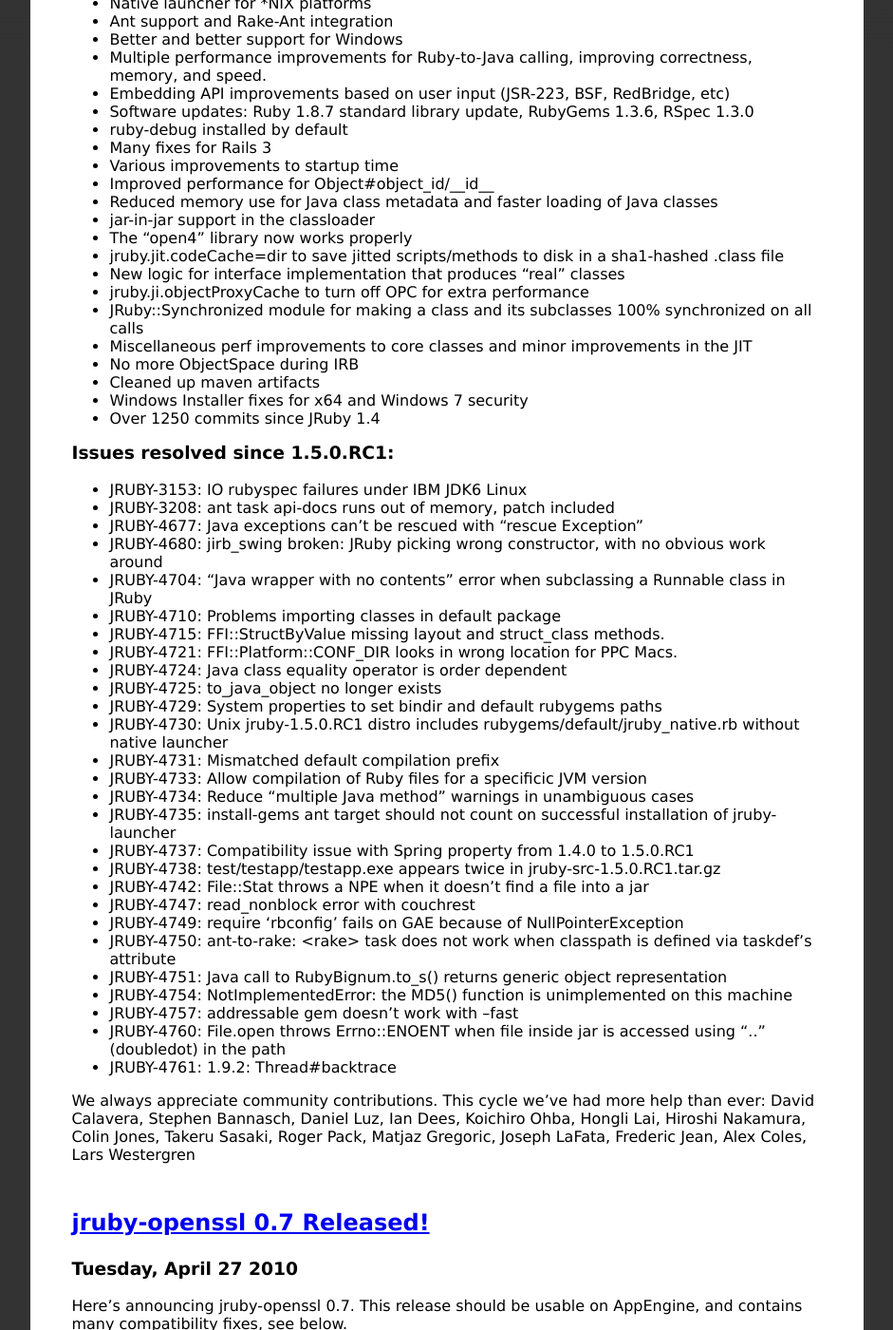
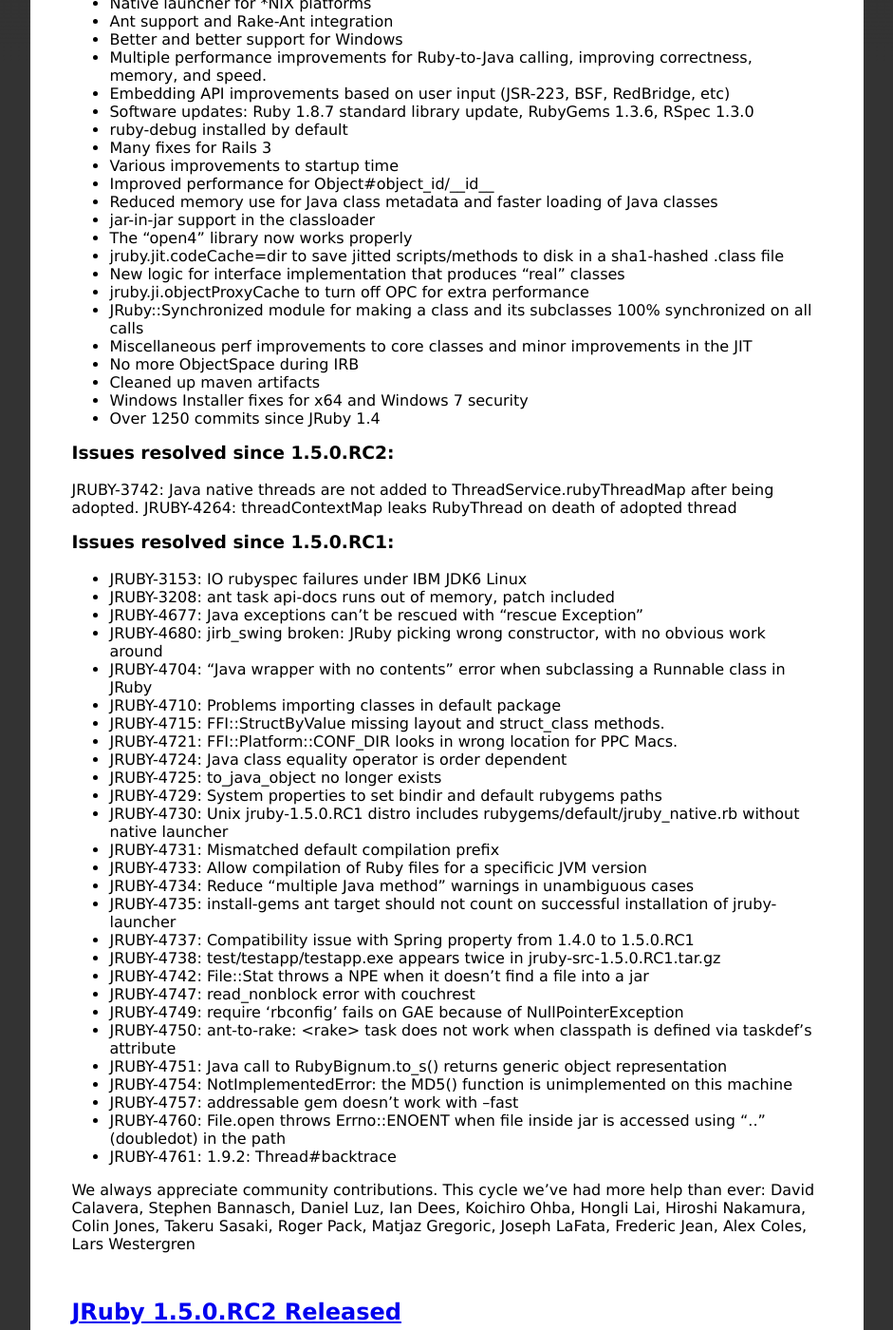
Before and after one commit to towynlin/jruby.github.com, a Jekyll site: the page built from www/news.html, in a window 1280 px wide and 1400 px high, scrolled down 634 px. Shown: the whole window at 95% size, without its empty margins (173-1114 px from the left). Built offline with Jekyll 4.4.1, drawn with Linux system fonts in a browser that asks for light colours; Markdown is read by kramdown in place of the engine named in the settings; some of the changed text lies outside the part shown.

Commit message:
Update for 1.5.0.RC3

```diff
--- a/_config.yml
+++ b/_config.yml
@@ -13,13 +13,13 @@
   png_url:    /images/latex
 # JRuby-specific info here; goes into the "site" jekyll variable
 release:
-  url: /2010/04/28/jruby-1-5-0-RC2
-  version: 1.5.0.RC2
-  tar: http://jruby.org.s3.amazonaws.com/downloads/1.5.0.RC2/jruby-bin-1.5.0.RC2.tar.gz
-  zip: http://jruby.org.s3.amazonaws.com/downloads/1.5.0.RC2/jruby-bin-1.5.0.RC2.zip
-  exe: http://jruby.org.s3.amazonaws.com/downloads/1.5.0.RC2/jruby_windows_1_5_0_RC2.exe
-  exe64: http://jruby.org.s3.amazonaws.com/downloads/1.5.0.RC2/jruby_windows_x64_1_5_0_RC2.exe
-  exejre: http://jruby.org.s3.amazonaws.com/downloads/1.5.0.RC2/jruby_windowsjre_1_5_0_RC2.exe
+  url: /2010/05/04/jruby-1-5-0-RC3
+  version: 1.5.0.RC3
+  tar: http://jruby.org.s3.amazonaws.com/downloads/1.5.0.RC3/jruby-bin-1.5.0.RC3.tar.gz
+  zip: http://jruby.org.s3.amazonaws.com/downloads/1.5.0.RC3/jruby-bin-1.5.0.RC3.zip
+  exe: http://jruby.org.s3.amazonaws.com/downloads/1.5.0.RC3/jruby_windows_1_5_0_RC3.exe
+  exe64: http://jruby.org.s3.amazonaws.com/downloads/1.5.0.RC3/jruby_windows_x64_1_5_0_RC3.exe
+  exejre: http://jruby.org.s3.amazonaws.com/downloads/1.5.0.RC3/jruby_windowsjre_1_5_0_RC3.exe
 urls:
   s3: http://jruby.org.s3.amazonaws.com/downloads
   jira: http://jira.codehaus.org/browse/JRUBY
--- /dev/null
+++ b/www/_posts/2010-05-04-jruby-1-5-0-RC3.markdown
@@ -0,0 +1,75 @@
+---
+layout: post
+title: JRuby 1.5.0.RC3 Released
+---
+The JRuby community is pleased to announce the release of JRuby 1.5.0.RC3
+
+- Homepage: [http://www.jruby.org/](http://www.jruby.org/)
+- Download: [http://www.jruby.org/download](http://www.jruby.org/download)
+
+This development cycle has been our longest cycle yet (nearly 5 months), but it also has the most fixes.  It also includes many new notable features (see below).  Most of our bug fixes have been more of what we consider fine-tuning, since we keep getting into smaller corner-cases of compatibility for individual Ruby methods.  In that sense, we expect if you had a good experience with JRuby 1.4.0 then 1.5.0.RC3 will be a no-brainer upgrade.  If you haven't tried JRuby in a while with your application, then please give us another try.  Odds are whatever issue you were having before no longer exists!  And we would really like help making sure JRuby 1.5.0 final is a solid release...so please try and report back with any problems.
+
+### 1.5.0 Highlights:
+
+- New native access framework designed for performance and better FFI support
+- Native launcher for \*NIX platforms
+- Ant support and Rake-Ant integration
+- Better and better support for Windows
+- Multiple performance improvements for Ruby-to-Java calling, improving correctness, memory, and speed.
+- Embedding API improvements based on user input (JSR-223, BSF, RedBridge, etc)
+- Software updates: Ruby 1.8.7 standard library update, RubyGems 1.3.6, RSpec 1.3.0
+- ruby-debug installed by default
+- Many fixes for Rails 3
+- Various improvements to startup time
+- Improved performance for Object#object\_id/\_\_id\_\_
+- Reduced memory use for Java class metadata and faster loading of Java classes
+- jar-in-jar support in the classloader
+- The "open4" library now works properly
+- jruby.jit.codeCache=dir to save jitted scripts/methods to disk in a sha1-hashed .class file
+- New logic for interface implementation that produces "real" classes
+- jruby.ji.objectProxyCache to turn off OPC for extra performance
+- JRuby::Synchronized module for making a class and its subclasses 100% synchronized on all calls
+- Miscellaneous perf improvements to core classes and minor improvements in the JIT
+- No more ObjectSpace during IRB
+- Cleaned up maven artifacts
+- Windows Installer fixes for x64 and Windows 7 security
+- Over 1250 commits since JRuby 1.4
+
+### Issues resolved since 1.5.0.RC2:
+
+JRUBY-3742: Java native threads are not added to ThreadService.rubyThreadMap after being adopted.
+JRUBY-4264: threadContextMap leaks RubyThread on death of adopted thread
+
+
+### Issues resolved since 1.5.0.RC1:
+
+- JRUBY-3153: IO rubyspec failures under IBM JDK6 Linux
+- JRUBY-3208: ant task api-docs runs out of memory, patch included
+- JRUBY-4677: Java exceptions can't be rescued with "rescue Exception"
+- JRUBY-4680: jirb_swing broken: JRuby picking wrong constructor, with no obvious work around
+- JRUBY-4704: "Java wrapper with no contents" error when subclassing a Runnable class in JRuby
+- JRUBY-4710: Problems importing classes in default package
+- JRUBY-4715: FFI::StructByValue missing layout and struct_class methods.
+- JRUBY-4721: FFI::Platform::CONF_DIR looks in wrong location for PPC Macs.
+- JRUBY-4724: Java class equality operator is order dependent
+- JRUBY-4725: to_java_object no longer exists
+- JRUBY-4729: System properties to set bindir and default rubygems paths
+- JRUBY-4730: Unix jruby-1.5.0.RC1 distro includes rubygems/default/jruby_native.rb without native launcher
+- JRUBY-4731: Mismatched default compilation prefix
+- JRUBY-4733: Allow compilation of Ruby files for a specificic JVM version
+- JRUBY-4734: Reduce "multiple Java method" warnings in unambiguous cases
+- JRUBY-4735: install-gems ant target should not count on successful installation of jruby-launcher
+- JRUBY-4737: Compatibility issue with Spring property from 1.4.0 to 1.5.0.RC1
+- JRUBY-4738: test/testapp/testapp.exe appears twice in jruby-src-1.5.0.RC1.tar.gz
+- JRUBY-4742: File::Stat throws a NPE when it doesn't find a file into a jar
+- JRUBY-4747: read_nonblock error with couchrest
+- JRUBY-4749: require 'rbconfig' fails on GAE because of NullPointerException
+- JRUBY-4750: ant-to-rake: &lt;rake&gt; task does not work when classpath is defined via taskdef's attribute
+- JRUBY-4751: Java call to RubyBignum.to_s() returns generic object representation
+- JRUBY-4754: NotImplementedError: the MD5() function is unimplemented on this machine
+- JRUBY-4757: addressable gem doesn't work with --fast
+- JRUBY-4760: File.open throws Errno::ENOENT when file inside jar is accessed using ".." (doubledot) in the path
+- JRUBY-4761: 1.9.2: Thread#backtrace
+
+We always appreciate community contributions. This cycle we've had more help than ever: David Calavera, Stephen Bannasch, Daniel Luz, Ian Dees, Koichiro Ohba,
+Hongli Lai, Hiroshi Nakamura, Colin Jones, Takeru Sasaki, Roger Pack, Matjaz Gregoric, Joseph LaFata, Frederic Jean, Alex Coles, Lars Westergren
```
Also changed, not shown: www/download.html (+18 -18 lines).
